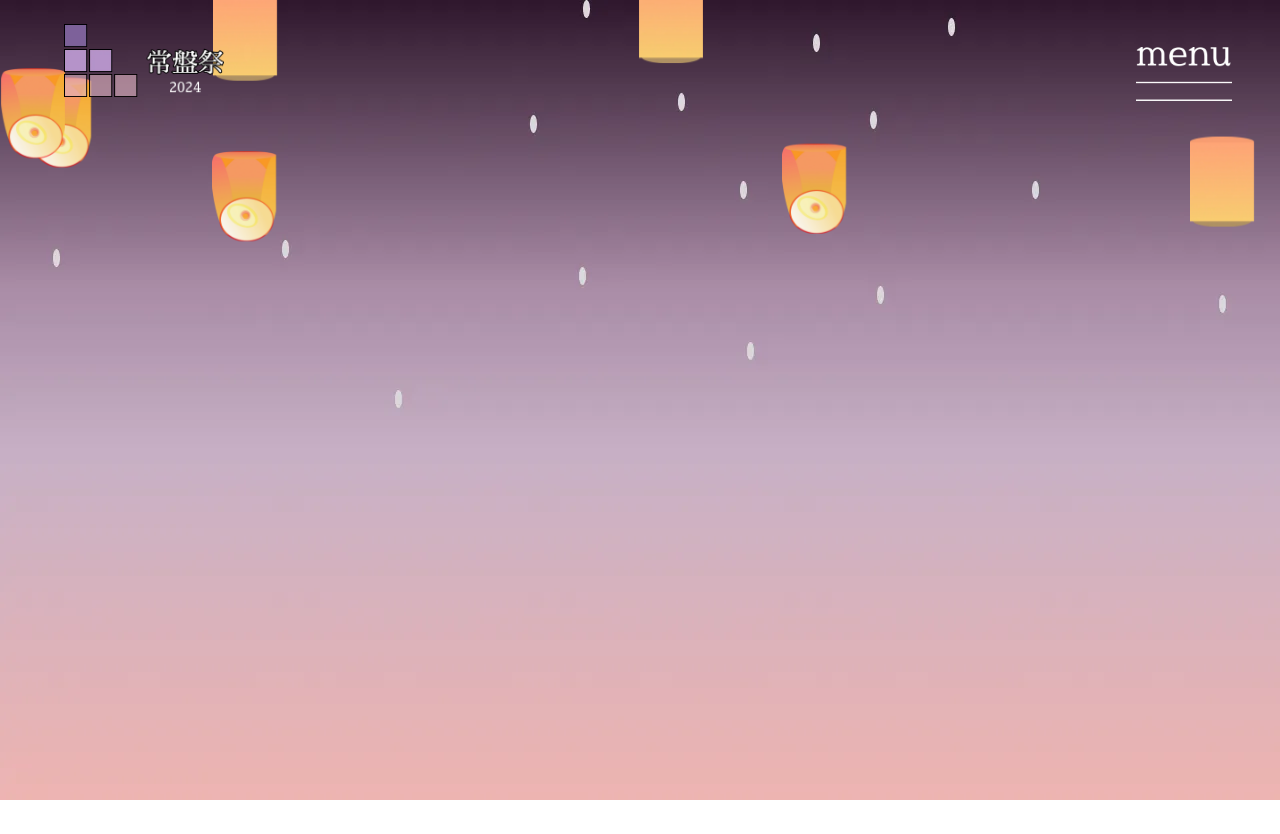
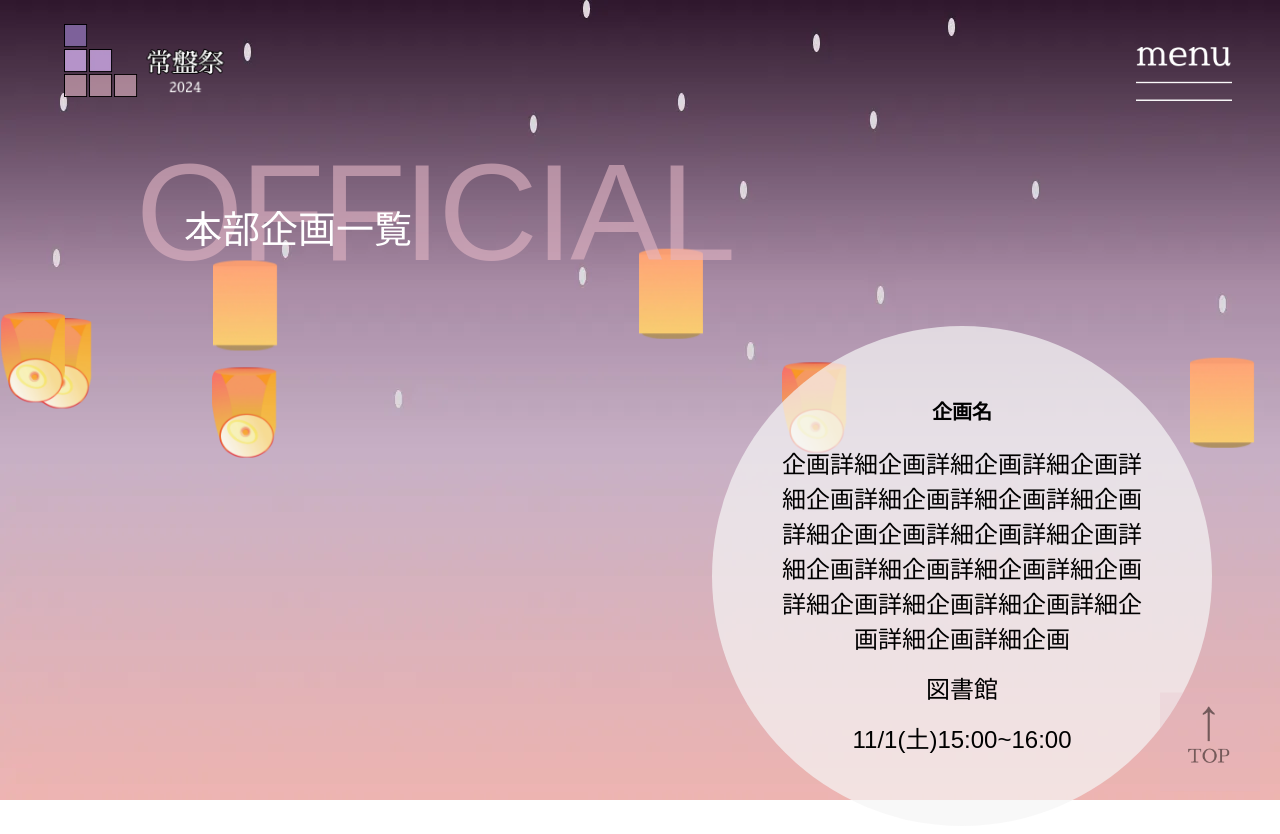
Before and after one commit to ynufes-tech/ynufes-tokiwa24, a Nuxt app: page /events/official in a window 1280 px wide. Before the commit the page ends 800 px from the top, so only its background shows below. Built offline with nearby package versions, Linux system fonts and the light colour scheme; a web font is replaced by a local one.

Commit message:
コンポーネントを仮配置

```diff
--- /dev/null
+++ b/components/RedBubble.vue
@@ -0,0 +1,80 @@
+<script lang="ts" setup>
+const props = defineProps({
+  title: {
+    type: String,
+    required: true,
+  },
+  mainscript: {
+    type: String,
+    required: true,
+  },
+  place: {
+    type: String,
+    required: true,
+  },
+  day: {
+    type: String,
+    required: true,
+  },
+});
+</script>
+
+<template>
+  <div class="white-bubble">
+    <h1>{{ props.title }}</h1>
+    <p>{{ props.mainscript }}</p>
+    <p>{{ props.place }}</p>
+    <p>{{ props.day }}</p>
+  </div>
+</template>
+
+<style lang="scss" scoped>
+@use "@/assets/scss/_breakpoint.scss" as *;
+.white-bubble {
+  height: 500px;
+  width: 500px;
+  border-radius: 50%;
+  background-color: rgba(#f6f6f6, 0.7);
+  text-align: center;
+  @include md {
+    height: 380px;
+    width: 380px;
+  }
+  @include sm {
+    height: 300px;
+    width: 300px;
+  }
+  > h1 {
+    margin: 20px auto;
+    font-size: 20px;
+    padding-top: 70px;
+    width: 460px;
+    @include md {
+      font-size: 16px;
+      width: 380px;
+      padding-top: 60px;
+      margin: 15px auto;
+    }
+    @include sm {
+      width: 300px;
+      font-size: 12px;
+      padding-top: 50px;
+      margin: 12px auto;
+    }
+  }
+  > p {
+    margin: 15px auto;
+    width: 380px;
+    padding: 0 30px;
+    //white-space: pre-wrap;
+    @include md {
+      width: 340px;
+      padding: 0 20px;
+    }
+    @include sm {
+      width: 270px;
+      padding: 0 15px;
+    }
+  }
+}
+</style>
--- /dev/null
+++ b/components/WhiteBubble.vue
@@ -0,0 +1,80 @@
+<script lang="ts" setup>
+const props = defineProps({
+  title: {
+    type: String,
+    required: true,
+  },
+  mainscript: {
+    type: String,
+    required: true,
+  },
+  place: {
+    type: String,
+    required: true,
+  },
+  day: {
+    type: String,
+    required: true,
+  },
+});
+</script>
+
+<template>
+  <div class="white-bubble">
+    <h1>{{ props.title }}</h1>
+    <p>{{ props.mainscript }}</p>
+    <p>{{ props.place }}</p>
+    <p>{{ props.day }}</p>
+  </div>
+</template>
+
+<style lang="scss" scoped>
+@use "@/assets/scss/_breakpoint.scss" as *;
+.white-bubble {
+  height: 500px;
+  width: 500px;
+  border-radius: 50%;
+  background-color: rgba(#f6f6f6, 0.7);
+  text-align: center;
+  @include md {
+    height: 380px;
+    width: 380px;
+  }
+  @include sm {
+    height: 300px;
+    width: 300px;
+  }
+  > h1 {
+    margin: 20px auto;
+    font-size: 20px;
+    padding-top: 70px;
+    width: 460px;
+    @include md {
+      font-size: 16px;
+      width: 380px;
+      padding-top: 60px;
+      margin: 15px auto;
+    }
+    @include sm {
+      width: 300px;
+      font-size: 12px;
+      padding-top: 50px;
+      margin: 12px auto;
+    }
+  }
+  > p {
+    margin: 15px auto;
+    width: 380px;
+    padding: 0 30px;
+    //white-space: pre-wrap;
+    @include md {
+      width: 340px;
+      padding: 0 20px;
+    }
+    @include sm {
+      width: 270px;
+      padding: 0 15px;
+    }
+  }
+}
+</style>
--- a/pages/events/official/index.vue
+++ b/pages/events/official/index.vue
@@ -1,11 +1,42 @@
-<script setup lang="ts"></script>
+<script setup lang="ts">
+useHead({
+  title: "本部企画一覧 | 24常盤祭公式HP~夢灯~",
+  meta: [
+    {
+      name: "description",
+      content: "本部企画の一覧を掲載しています",
+    },
+  ],
+});
+</script>
 
 <template>
-    <div class="page-root">
-
+  <div class="page-root">
+    <PageTitle title="OFFICIAL" sub-title="本部企画一覧" />
+    <div class="page-wrapper">
+      <WhiteBubble
+        title="企画名"
+        mainscript="企画詳細企画詳細企画詳細企画詳細企画詳細企画詳細企画詳細企画詳細企画企画詳細企画詳細企画詳細企画詳細企画詳細企画詳細企画詳細企画詳細企画詳細企画詳細企画詳細企画詳細企画"
+        place="図書館"
+        day="11/1(土)15:00~16:00"
+        class="right"
+      />
     </div>
+    <FloatingButton />
+  </div>
 </template>
 
 <style lang="scss" scoped>
-
+@use "@/assets/scss/_breakpoint.scss" as *;
+.page-root {
+  display: flex;
+  flex-direction: column;
+  box-sizing: border-box;
+}
+.page-wrapper{
+    margin: 0 15vw;
+}
+.right{
+    margin-left: 40vw;
+}
 </style>
```
